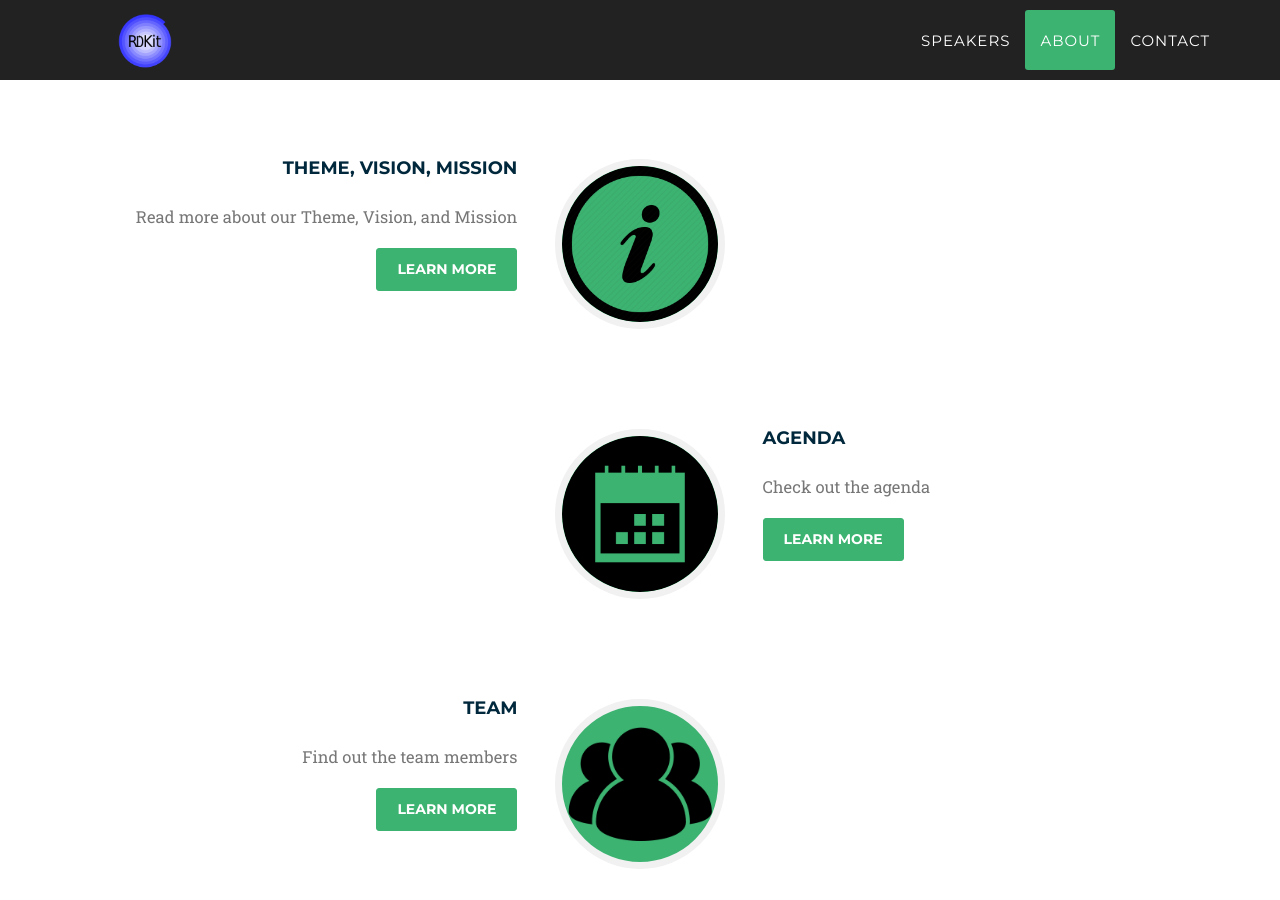
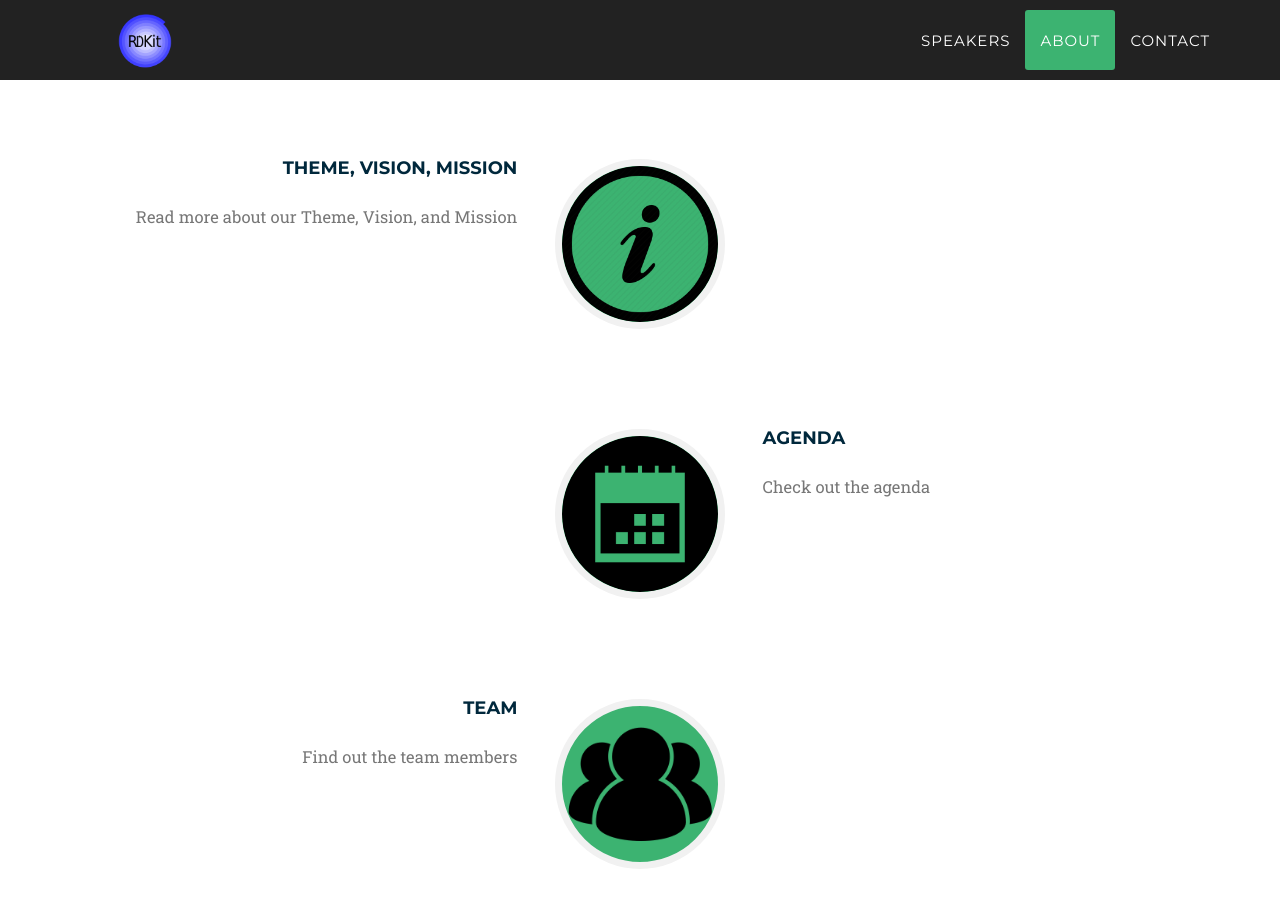
Before and after one commit to yamasakih/yamasakih.github.io, a Jekyll site: the page built from index.html, in a window 1280 px wide and 900 px high, scrolled down 2392 px. Built offline with Jekyll 4.4.1, drawn with Linux system fonts in a browser that asks for light colours; some web fonts are replaced; some of the changed text lies outside the part shown.

Commit message:
Update about.html

```diff
--- a/_includes/2017_data/about.html
+++ b/_includes/2017_data/about.html
@@ -13,7 +13,8 @@
                     {% for about_data in site.data.twenty_17.home_about_data %}
                     <li class="{{ about_data.inverted }}">
                         <div class="timeline-image">
-                                    <img class="img-circle img-responsive" src="../css/2016_style/img/{{ about_data.img }}" alt="">
+                            <img class="img-circle img-responsive" src="../css/2016_style/img/{{ about_data.img }}"
+                                alt="">
                         </div>
                         <div class="timeline-panel">
                             <div class="timeline-heading">
@@ -22,7 +23,7 @@
                             <div class="timeline-heading">
                                 <p class="text-muted">{{ about_data.info }}</p>
                             </div>
-                                    <a href="{{ about_data.link }}" class="page-scroll btn btn-sm">Learn More</a>
+                            <!-- <a href="{{ about_data.link }}" class="page-scroll btn btn-sm">Learn More</a> -->
                         </div>
                     </li>
                     {% endfor %}
```
Lines whose indentation alone changed are shown as unchanged.
